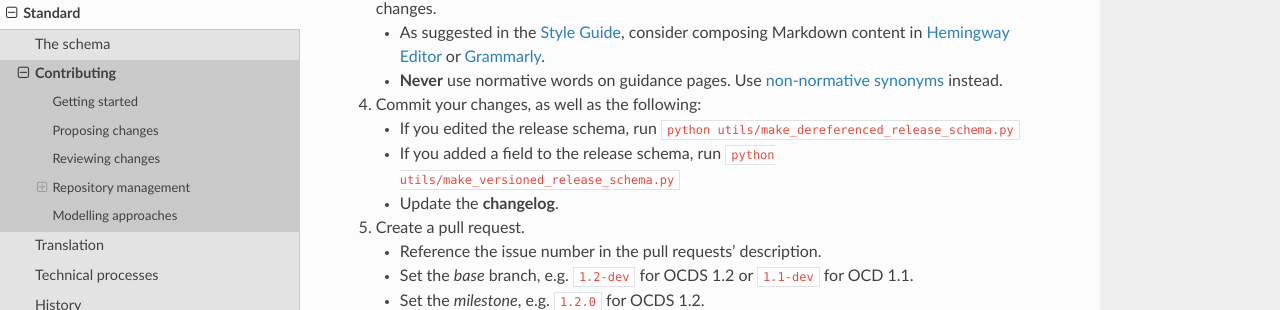
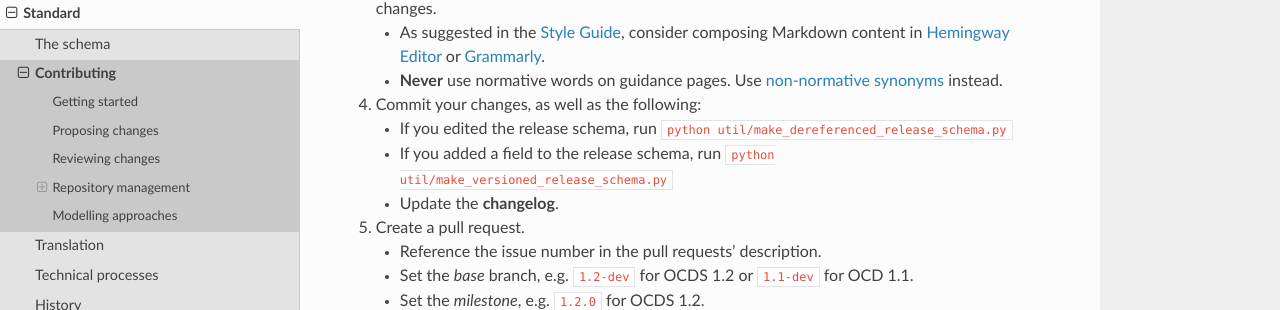
Before and after one commit to open-contracting/standard-development-handbook, a Sphinx documentation site: the page built from docs/standard/contributing.md, in a window 1280 px wide and 900 px high, scrolled down 835 px. Shown: the part 137-447 px from the top of the window. Built offline with Sphinx 7.4.7 and the Read the Docs theme 2.0.0, drawn with Linux system fonts in a browser that asks for light colours.

Commit message:
Update contributing.md

```diff
--- a/docs/standard/contributing.md
+++ b/docs/standard/contributing.md
@@ -33,8 +33,8 @@ For worked examples, see the [process note](https://docs.google.com/document/d/1
     * As suggested in the [Style Guide](../../meta/style_guide), consider composing Markdown content in [Hemingway Editor](http://www.hemingwayapp.com/) or [Grammarly](https://www.grammarly.com/).
     * **Never** use normative words on guidance pages. Use [non-normative synonyms](https://tools.ietf.org/html/draft-hansen-nonkeywords-non2119-04#page-3) instead.
 1. Commit your changes, as well as the following:
-    * If you edited the release schema, run `python utils/make_dereferenced_release_schema.py`
-    * If you added a field to the release schema, run `python utils/make_versioned_release_schema.py`
+    * If you edited the release schema, run `python util/make_dereferenced_release_schema.py`
+    * If you added a field to the release schema, run `python util/make_versioned_release_schema.py`
     * Update the **changelog**.
 1. Create a pull request.
     * Reference the issue number in the pull requests' description.
```
